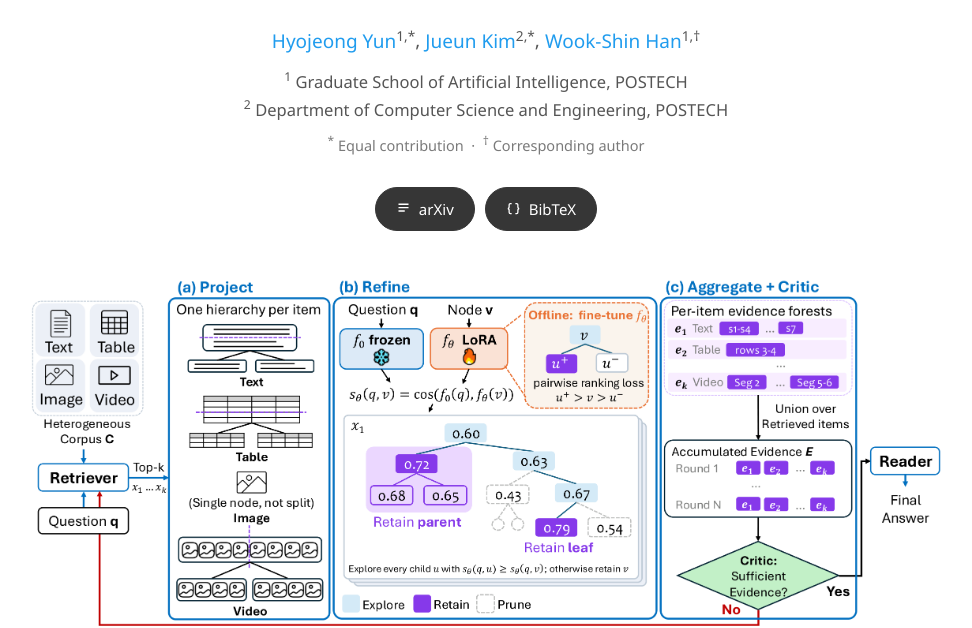
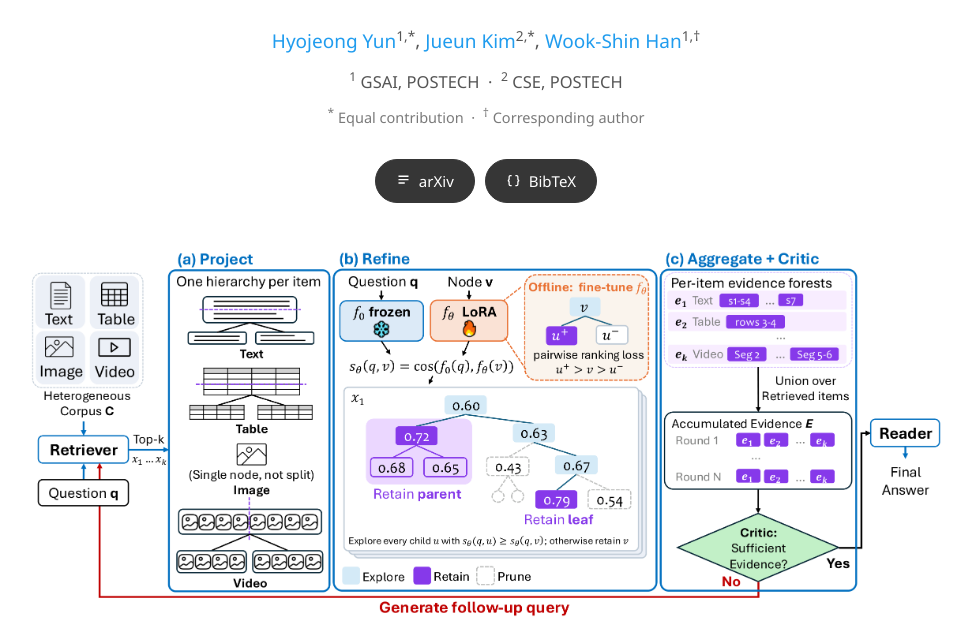
Before and after one commit to canopy-project-page/canopy-project-page.github.io, a plain HTML site: page index.html in a window 1280 px wide. Shown: the part 167-795 px from the top of the page, without its empty margins (154-1126 px from the left). Drawn offline with Linux system fonts and the light colour scheme; a web font is replaced by a local one.

Commit message:
Shorten the affiliations to GSAI and CSE
Co-Authored-By: Claude Fable 5.1 <noreply@anthropic.com>

```diff
--- a/index.html
+++ b/index.html
@@ -342,8 +342,7 @@
     </div>
 
     <p class="affiliations">
-      <sup>1</sup> Graduate School of Artificial Intelligence, POSTECH<br>
-      <sup>2</sup> Department of Computer Science and Engineering, POSTECH
+      <sup>1</sup> GSAI, POSTECH &nbsp;&middot;&nbsp; <sup>2</sup> CSE, POSTECH
     </p>
     <p class="corresponding"><sup>*</sup> Equal contribution &nbsp;&middot;&nbsp; <sup>&#8224;</sup> Corresponding author</p>
 
```
